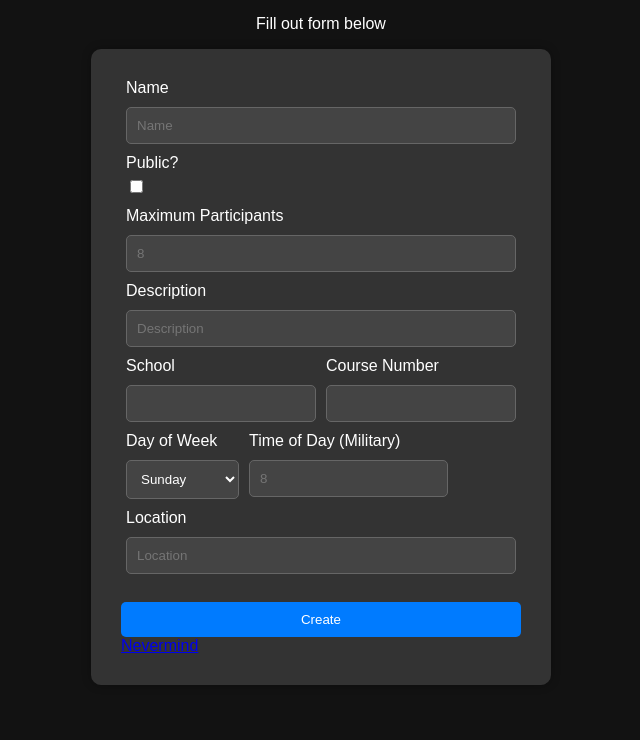
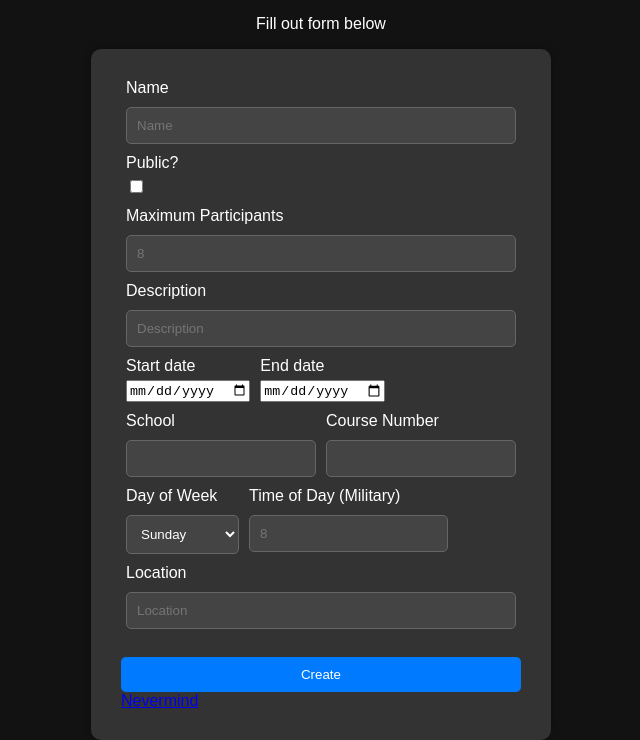
Before and after one commit to DanielJames830/study_buddy, a plain HTML site: page create_group.html in a window 1280 px wide. Shown: the part 79-819 px from the top of the page, without its empty margins (319-959 px from the left). Drawn offline with Linux system fonts and the light colour scheme.

Commit message:
front end

```diff
--- a/create_group.html
+++ b/create_group.html
@@ -34,6 +34,17 @@
                     <label for="description">Description</label>
                     <input type="text" id="description" name="description" spellcheck="false" placeholder="Description"
                         required>
+                </div>
+
+                <div class="sidebyside">
+                    <div class="form-group">
+                        <label for="start">Start date</label>
+                        <input type="date" id="start" name="start" required>
+                    </div>
+                    <div class="form-group">
+                        <label for="end">End date</label>
+                        <input type="date" id="end" name="start" required>
+                    </div>
                 </div>
 
                 <div class="sidebyside">
```
